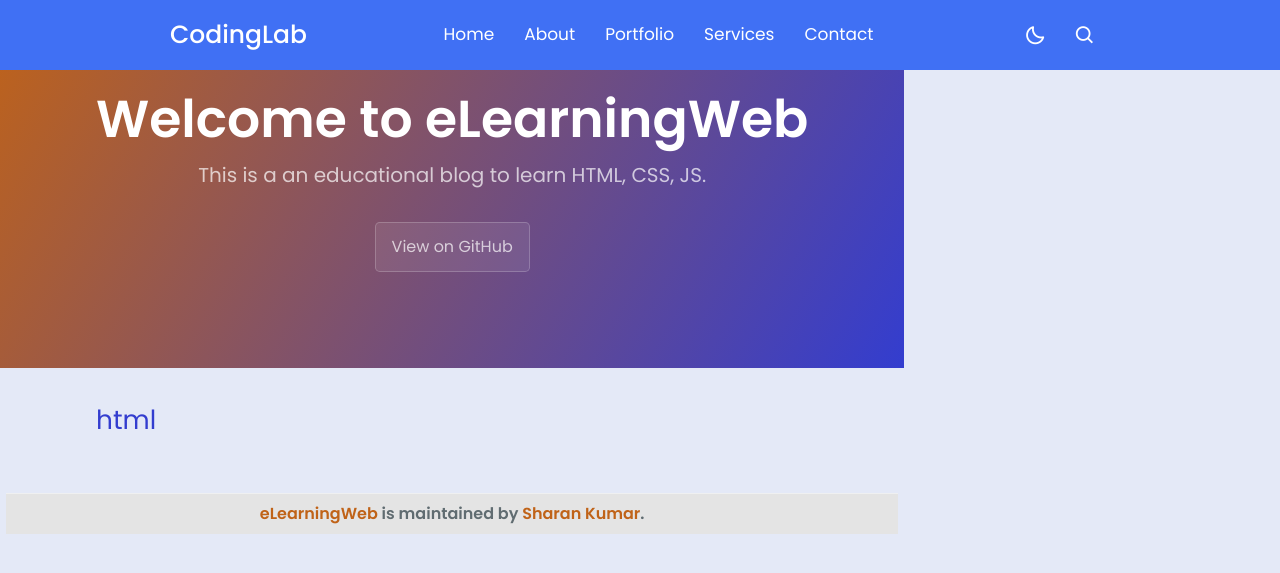
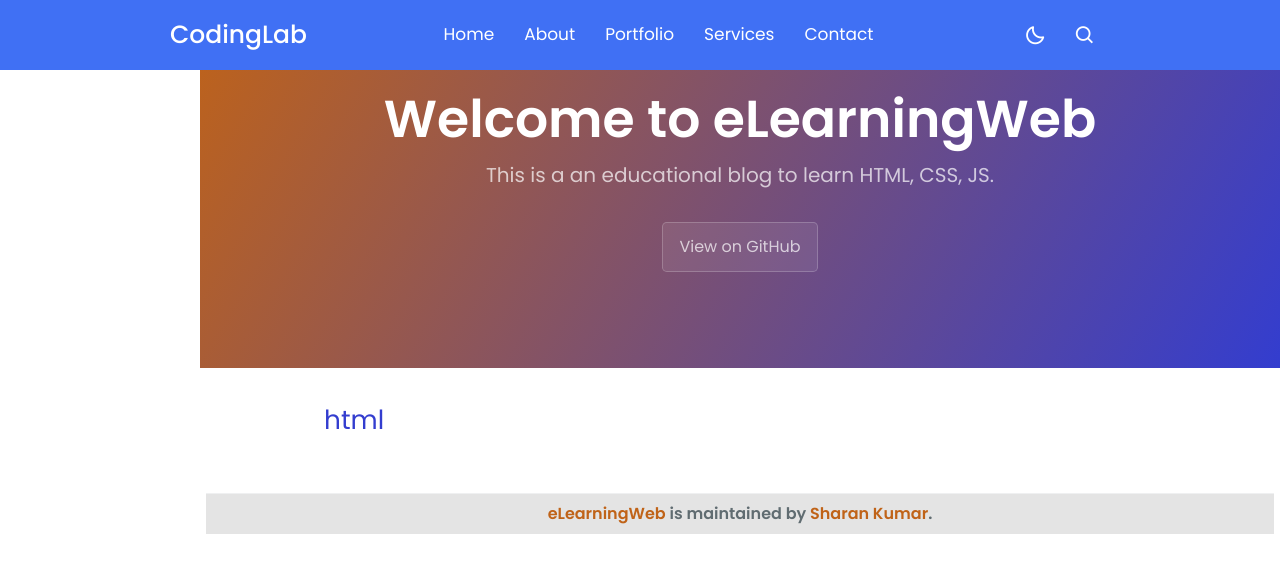
Before and after one commit to indian-sharan/webcode, a Jekyll site: the page built from about-html.md, in a window 1280 px wide. Shown: the top 573 px of the page. Built offline with Jekyll 4.4.1, drawn with Linux system fonts in a browser that asks for light colours; our own code applies the rules of GitHub Pages for plain Markdown files.

Commit message:
Update jekyll-theme-cayman.scss

```diff
--- a/_sass/jekyll-theme-cayman.scss
+++ b/_sass/jekyll-theme-cayman.scss
@@ -402,12 +402,12 @@ a {
     --search-text: #010718;
 }
 
-body{
+.wrapper body{
     height: 100vh;
     background-color: var(--body-color);
 }
 
-body.dark{
+.wrapper body.dark{
     --body-color: #18191A;
     --nav-color: #242526;
     --side-nav: #242526;
@@ -415,7 +415,7 @@ body.dark{
     --search-bar: #242526;
 }
 
-nav{
+.wrapper nav{
     position: fixed;
     top: 0;
     left: 0;
@@ -425,12 +425,12 @@ nav{
     z-index: 100;
 }
 
-body.dark nav{
+.wrapper body.dark nav{
     border: 1px solid #393838;
 
 }
 
-nav .nav-bar{
+.wrapper nav .nav-bar{
     position: relative;
     height: 100%;
     max-width: 1000px;
@@ -443,7 +443,7 @@ nav .nav-bar{
     justify-content: space-between;
 }
 
-nav .nav-bar .sidebarOpen{
+.wrapper nav .nav-bar .sidebarOpen{
     color: var(--text-color);
     font-size: 25px;
     padding: 5px;
@@ -451,28 +451,28 @@ nav .nav-bar .sidebarOpen{
     display: none;
 }
 
-nav .nav-bar .logo a{
+.wrapper nav .nav-bar .logo a{
     font-size: 25px;
     font-weight: 500;
     color: var(--text-color);
     text-decoration: none;
 }
 
-.menu .logo-toggle{
+.wrapper .menu .logo-toggle{
     display: none;
 }
 
-.nav-bar .nav-links{
+.wrapper .nav-bar .nav-links{
     display: flex;
     align-items: center;
 }
 
-.nav-bar .nav-links li{
+.wrapper .nav-bar .nav-links li{
     margin: 0 5px;
     list-style: none;
 }
 
-.nav-links li a{
+.wrapper .nav-links li a{
     position: relative;
     font-size: 17px;
     font-weight: 400;
@@ -481,7 +481,7 @@ nav .nav-bar .logo a{
     padding: 10px;
 }
 
-.nav-links li a::before{
+.wrapper .nav-links li a::before{
     content: '';
     position: absolute;
     left: 50%;
@@ -495,16 +495,16 @@ nav .nav-bar .logo a{
     transition: all 0.3s ease;
 }
 
-.nav-links li:hover a::before{
+.wrapper .nav-links li:hover a::before{
     opacity: 1;
 }
 
-.nav-bar .darkLight-searchBox{
+.wrapper .nav-bar .darkLight-searchBox{
     display: flex;
     align-items: center;
 }
 
-.darkLight-searchBox .dark-light,
+.wrapper .darkLight-searchBox .dark-light,
 .darkLight-searchBox .searchToggle{
     height: 40px;
     width: 40px;
@@ -514,8 +514,8 @@ nav .nav-bar .logo a{
     margin: 0 5px;
 }
 
-.dark-light i,
-.searchToggle i{
+.wrapper .dark-light i,
+.wrapper .searchToggle i{
     position: absolute;
     color: var(--text-color);
     font-size: 22px;
@@ -523,41 +523,41 @@ nav .nav-bar .logo a{
     transition: all 0.3s ease;
 }
 
-.dark-light i.sun{
+.wrapper .dark-light i.sun{
     opacity: 0;
     pointer-events: none;
 }
 
-.dark-light.active i.sun{
+.wrapper .dark-light.active i.sun{
     opacity: 1;
     pointer-events: auto;
 }
 
-.dark-light.active i.moon{
+.wrapper .dark-light.active i.moon{
     opacity: 0;
     pointer-events: none;
 }
 
-.searchToggle i.cancel{
+.wrapper .searchToggle i.cancel{
     opacity: 0;
     pointer-events: none;
 }
 
-.searchToggle.active i.cancel{
+.wrapper .searchToggle.active i.cancel{
     opacity: 1;
     pointer-events: auto;
 }
 
-.searchToggle.active i.search{
+.wrapper .searchToggle.active i.search{
     opacity: 0;
     pointer-events: none;
 }
 
-.searchBox{
+.wrapper .searchBox{
     position: relative;
 }
 
-.searchBox .search-field{
+.wrapper .searchBox .search-field{
     position: absolute;
     bottom: -85px;
     right: 5px;
@@ -574,13 +574,13 @@ nav .nav-bar .logo a{
     transition: all 0.3s ease;
 }
 
-.searchToggle.active ~ .search-field{
+.wrapper .searchToggle.active ~ .search-field{
     bottom: -74px;
     opacity: 1;
     pointer-events: auto;
 }
 
-.search-field::before{
+.wrapper .search-field::before{
     content: '';
     position: absolute;
     right: 14px;
@@ -592,7 +592,7 @@ nav .nav-bar .logo a{
     z-index: -1;
 }
 
-.search-field input{
+.wrapper .search-field input{
     height: 100%;
     width: 100%;
     padding: 0 45px 0 15px;
@@ -605,11 +605,11 @@ nav .nav-bar .logo a{
     background-color: var(--search-bar);
 }
 
-body.dark .search-field input{
+.wrapper body.dark .search-field input{
     color: var(--text-color);
 }
 
-.search-field i{
+.wrapper .search-field i{
     position: absolute;
     color: var(--nav-color);
     right: 15px;
@@ -617,7 +617,7 @@ body.dark .search-field input{
     cursor: pointer;
 }
 
-body.dark .search-field i{
+.wrapper body.dark .search-field i{
     color: var(--text-color);
 }
 
@@ -675,3 +675,24 @@ body.dark .search-field i{
   display: flex;
   position: relative;
 }
+.wrapper .main_content{
+  width: 100%;
+  margin-left: 200px;
+}
+
+.wrapper .main_content .header{
+  padding: 20px;
+  background: #fff;
+  color: #717171;
+  border-bottom: 1px solid #e0e4e8;
+}
+
+.wrapper .main_content .info{
+  margin: 20px;
+  color: #717171;
+  line-height: 25px;
+}
+
+.wrapper .main_content .info div{
+  margin-bottom: 20px;
+}
```
